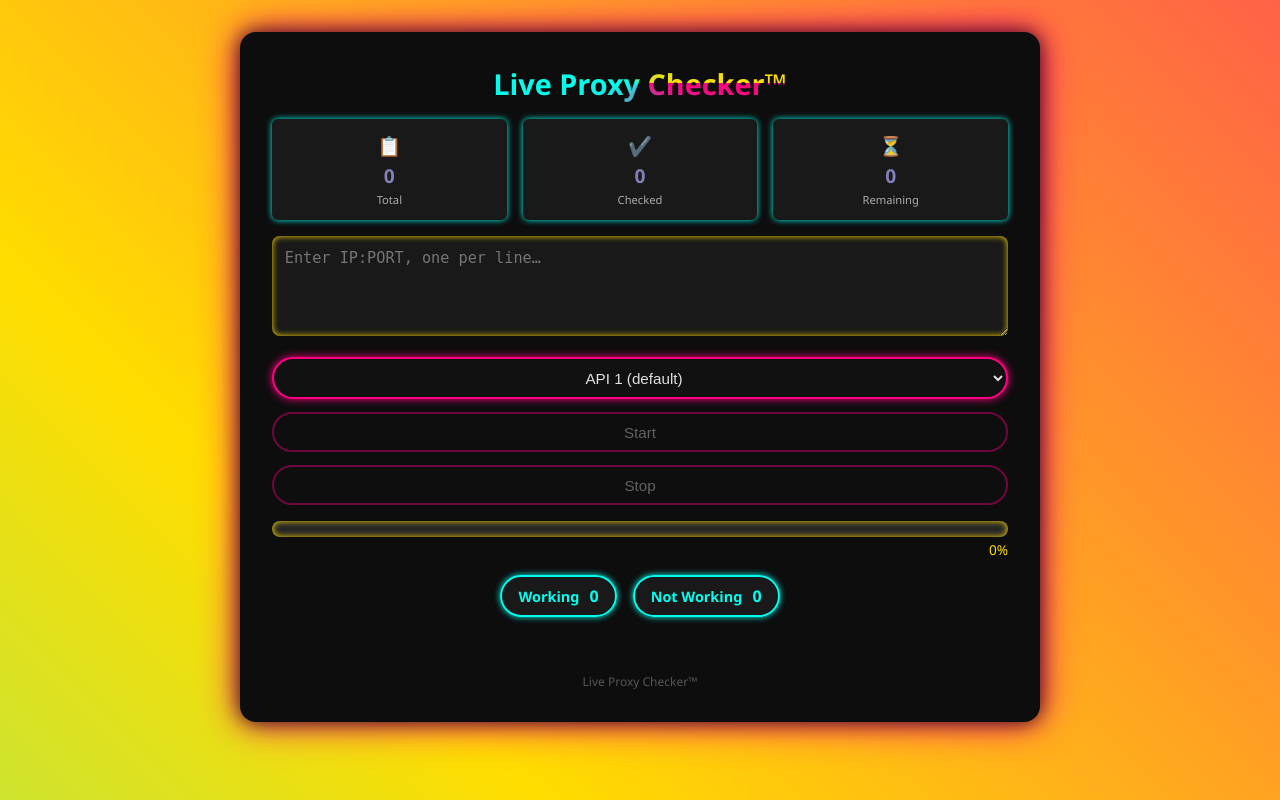
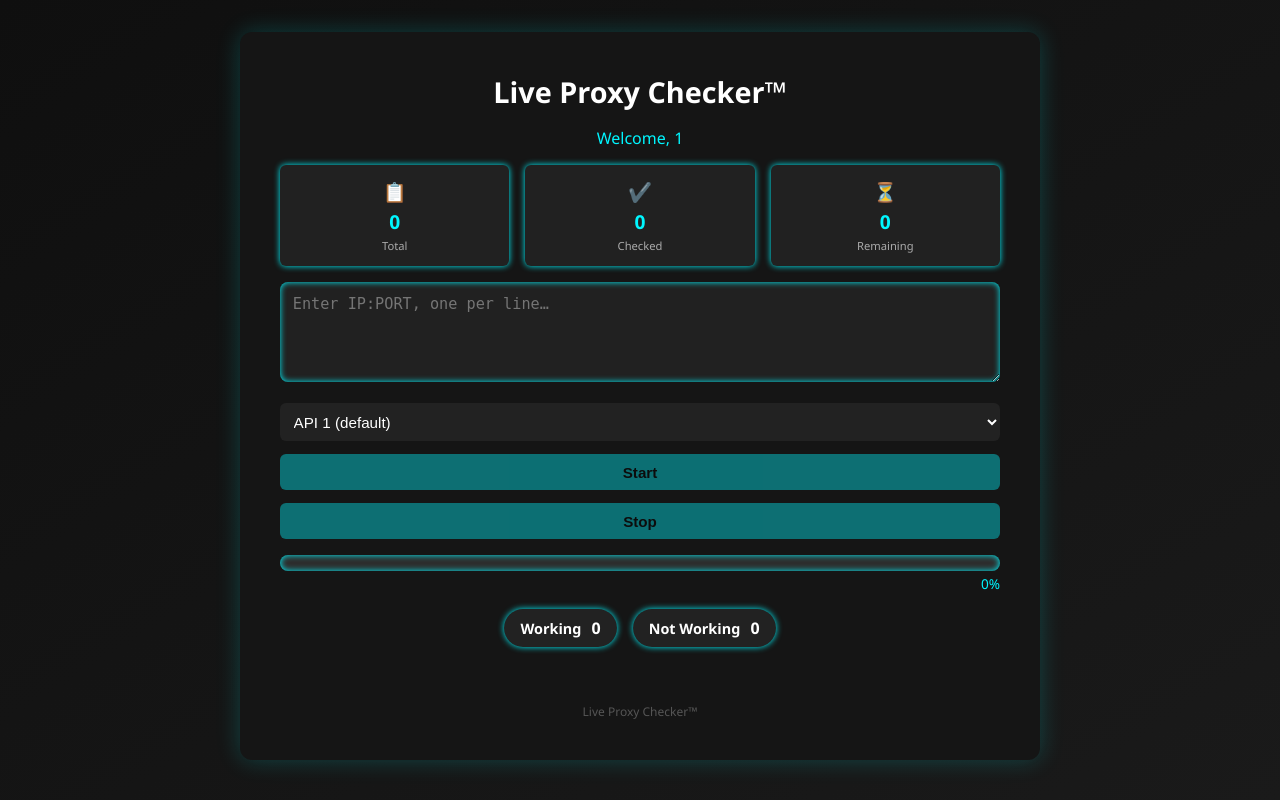
Before and after one commit to FlashKidd/Checker, a PHP site: page / in a window 1280 px wide. Run offline with PHP 8.4, Linux system fonts and the light colour scheme; the visitor is signed in with stand-in values (Sample User, id 1).

Commit message:
Refine index styling and add user greeting

```diff
--- a/index.php
+++ b/index.php
@@ -1,3 +1,10 @@
+<?php
+session_start();
+if(!isset($_SESSION["user_id"])){
+    header("Location: login.php");
+    exit;
+}
+?>
 <!DOCTYPE html>
 <html lang="en">
 <head>
@@ -6,12 +13,12 @@
   <title>Live Proxy Checker™</title>
   <style>
     :root {
-      --neon1: #ff0080;
-      --neon2: #00ffee;
-      --neon3: #ffdd00;
-      --bg: #0d0d0d;
-      --text: #e0e0e0;
-      --panel: #111;
+      --neon1: #00f6ff;
+      --neon2: #00f6ff;
+      --neon3: #00f6ff;
+      --bg: #151515;
+      --text: #fff;
+      --panel: #222;
       --ok-bg: rgba(0,255,0,0.1);
       --fail-bg: rgba(255,0,0,0.1);
       --ok-border: #00ff00;
@@ -22,39 +29,36 @@
       margin: 0;
       padding: 0;
     }
-    body {
-      display: flex;
-      justify-content: center;
-      align-items: flex-start;
-      min-height: 100vh;
-      padding: 2rem;
-      background: linear-gradient(45deg, var(--neon1), var(--neon2), var(--neon3), var(--neon1));
-      background-size: 400% 400%;
-      animation: bgAnim 15s ease infinite;
-      font-family: 'Segoe UI', sans-serif;
-      color: var(--text);
-    }
-    @keyframes bgAnim {
-      0% { background-position: 0% 50%; }
-      50% { background-position: 100% 50%; }
-      100% { background-position: 0% 50%; }
-    }
+      body {
+        margin: 0;
+        font-family: 'Segoe UI', sans-serif;
+        background: linear-gradient(to bottom right, #0f0f0f, #1a1a1a);
+        color: var(--text);
+        display: flex;
+        flex-direction: column;
+        align-items: center;
+        min-height: 100vh;
+        padding: 2rem;
+      }
     .container {
-      width: 100%;
+      width: 90%;
       max-width: 800px;
       background: var(--bg);
-      border-radius: 16px;
-      box-shadow: 0 0 20px rgba(0,0,0,0.8), 0 0 40px var(--neon1);
-      padding: 2rem;
+      border-radius: 12px;
+      box-shadow: 0 0 25px rgba(0,255,255,0.2);
+      padding: 40px;
       position: relative;
       overflow: hidden;
+      text-align: center;
     }
     h1 {
       text-align: center;
       font-size: 1.8rem;
-      background: conic-gradient(from 90deg, var(--neon1), var(--neon2), var(--neon3));
-      -webkit-background-clip: text;
-      -webkit-text-fill-color: transparent;
+      margin-bottom: 1rem;
+    }
+    .welcome {
+      font-size: 1rem;
+      color: var(--neon3);
       margin-bottom: 1rem;
     }
     .stats {
@@ -75,9 +79,7 @@
       font-size: 1.2rem;
       font-weight: bold;
       margin: 0.2rem 0;
-      background: linear-gradient(90deg, var(--neon1), var(--neon2));
-      -webkit-background-clip: text;
-      -webkit-text-fill-color: transparent;
+      color: var(--neon1);
     }
     .stat-label { font-size: 0.7rem; color: #aaa; }
     textarea {
@@ -98,14 +100,21 @@
       margin-bottom: 0.8rem;
       padding: 0.6rem;
       font-size: 0.95rem;
-      border: 2px solid var(--neon1);
-      background: var(--panel);
+      border-radius: 6px;
+    }
+    .controls select {
+      background: #222;
+      border: none;
       color: var(--text);
-      border-radius: 50px;
+    }
+    .controls button {
+      background: var(--neon1);
+      border: none;
+      color: #000;
+      font-weight: bold;
       cursor: pointer;
-      box-shadow: 0 0 8px var(--neon1);
-      transition: all 0.2s;
-      text-align: center;
+      transition: 0.3s ease;
+      box-shadow: 0 0 6px var(--neon1);
     }
     button:disabled {
       opacity: 0.4;
@@ -113,8 +122,7 @@
       box-shadow: none;
     }
     button:not(:disabled):hover {
-      transform: translateY(-1px);
-      box-shadow: 0 0 16px var(--neon2), 0 0 32px var(--neon3);
+      background: #00d1ff;
     }
     .progress-container {
       margin-bottom: 1rem;
@@ -145,20 +153,18 @@
     .pill {
       padding: 0.5rem 1rem;
       border-radius: 999px;
-      background: rgba(255,255,255,0.05);
-      border: 2px solid var(--neon2);
-      color: var(--neon2);
+      background: #222;
+      color: var(--text);
       font-size: 0.9rem;
       font-weight: bold;
       cursor: pointer;
-      box-shadow: 0 0 6px var(--neon2);
-      transition: all 0.2s;
+      box-shadow: 0 0 6px var(--neon1);
+      transition: 0.3s;
       user-select: none;
     }
     .pill.active {
-      background: var(--neon2);
-      color: var(--bg);
-      box-shadow: 0 0 12px var(--neon1), 0 0 24px var(--neon3);
+      background: var(--neon1);
+      color: #000;
     }
     .pill .count { margin-left: 0.4rem; font-size: 1rem; }
     .results {
@@ -216,6 +222,7 @@
   <canvas id="confetti"></canvas>
   <div class="container">
     <h1>Live Proxy Checker™</h1>
+    <div class="welcome">Welcome, <?php echo htmlspecialchars($_SESSION['user_id']); ?></div>
     <div class="stats">
       <div class="stat"><div class="stat-icon">📋</div><div class="stat-value" id="total">0</div><div class="stat-label">Total</div></div>
       <div class="stat"><div class="stat-icon">✔️</div><div class="stat-value" id="checked">0</div><div class="stat-label">Checked</div></div>
```
